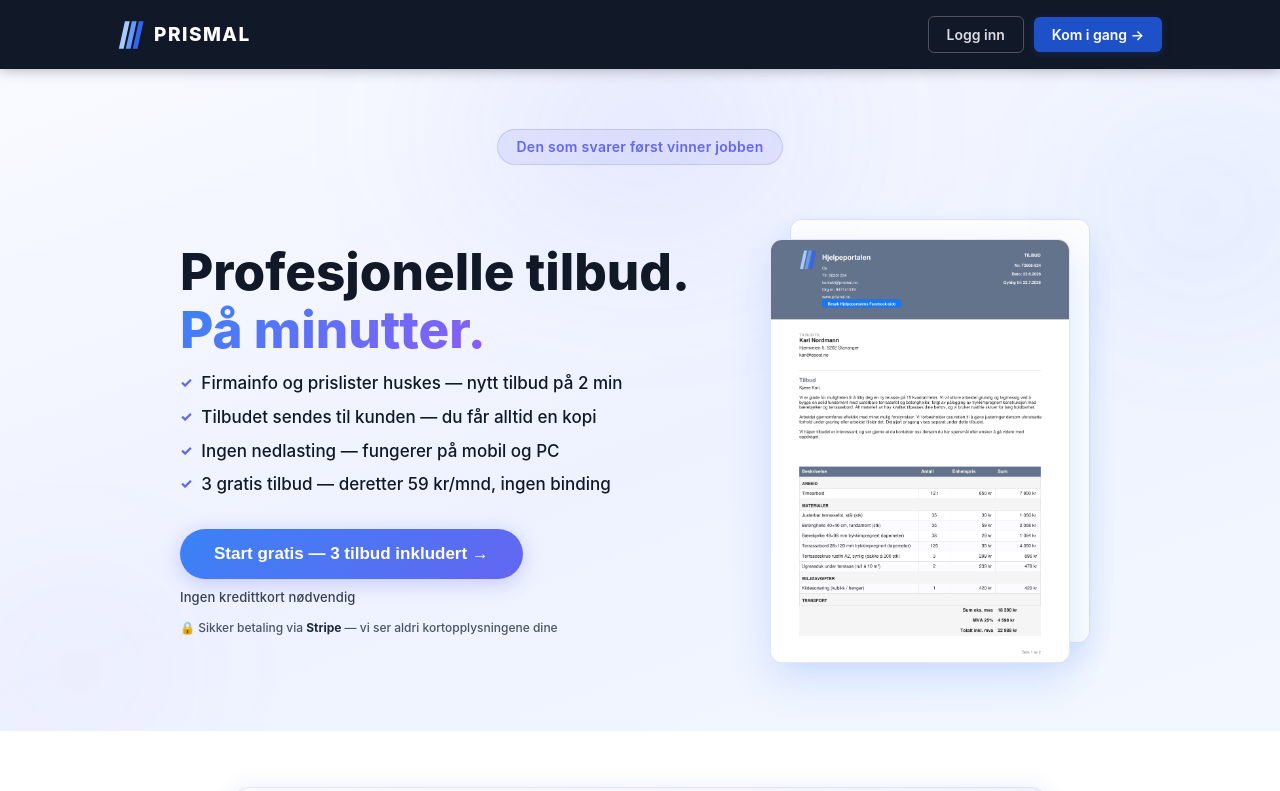
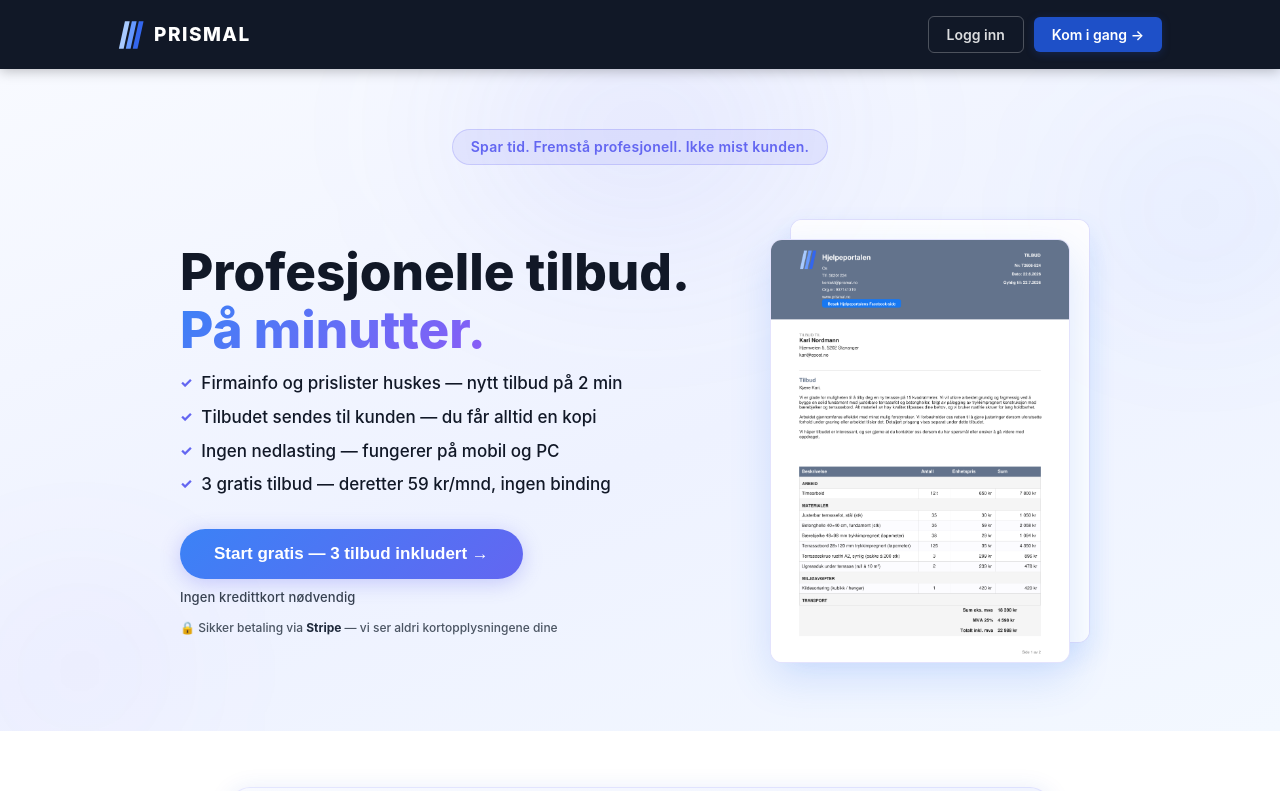
Before and after one commit to anderslura/Prismal, a React (Vite) app: page / in a window 1280 px wide. Shown: the top 791 px of the page. Built offline with nearby package versions, Linux system fonts and the light colour scheme.

Commit message:
fix: badge — Spar tid. Fremstå profesjonell. Ikke mist kunden.

```diff
--- a/src/components/Landingsside.jsx
+++ b/src/components/Landingsside.jsx
@@ -245,7 +245,7 @@ export default function Landingsside({ onStart, onRegistrer }) {
 
           {/* Badge — sentrert øverst */}
           <div className="l2-hero-topp">
-            <div className="l2-badge">Den som svarer først vinner jobben</div>
+            <div className="l2-badge">Spar tid. Fremstå profesjonell. Ikke mist kunden.</div>
           </div>
 
           {/* Midtseksjon — tekst + PDF side om side */}
```
